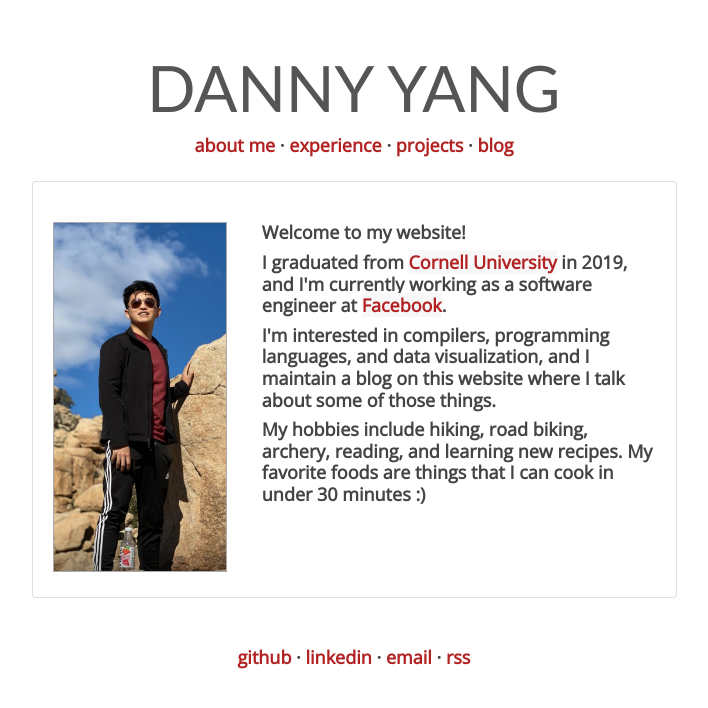
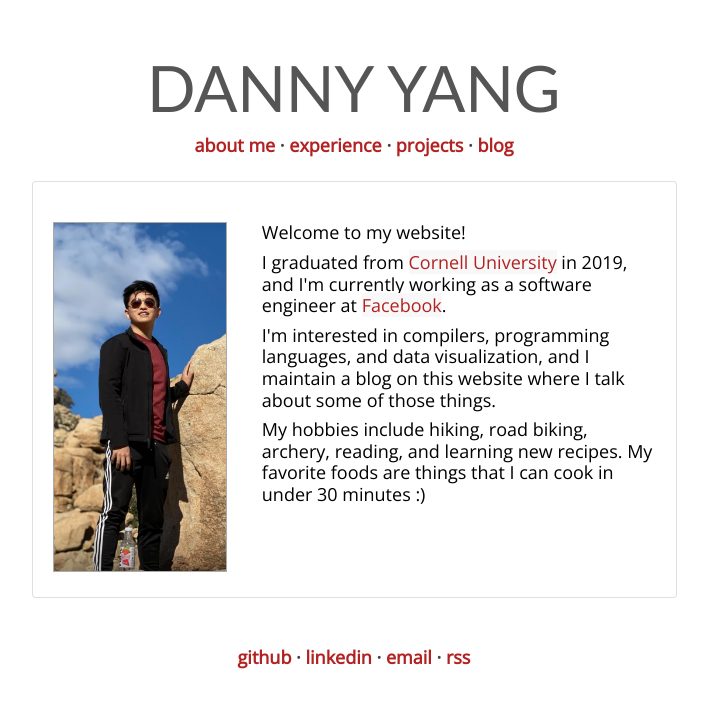
Before and after one commit to yangdanny97/yangdanny97.github.io, a Jekyll site: the page built from index.html, in a window 1280 px wide. Shown: the top 708 px of the page, without its empty margins (286-994 px from the left). Built offline with Jekyll 4.4.1, drawn with Linux system fonts in a browser that asks for light colours.

Commit message:
update style

```diff
--- a/css/style.css
+++ b/css/style.css
@@ -21,6 +21,10 @@
 
 .text-left {
     text-align: left;
+}
+
+h5 {
+    font-size: 18px;
 }
 
 h4 {
--- a/index.html
+++ b/index.html
@@ -8,14 +8,14 @@ description: Landing Page
         <div class="row">
             <div class="col-sm-4"><img id='profile' src='./images/photo2.png' /></div>
             <div class="col-sm-8">
-                <h4>Welcome to my website! </h4>
-                <h4>I graduated from <span class="highlight">Cornell University</span> in 2019,
-                    and I'm currently working as a software engineer at <span class="highlight">Facebook</span>. </h4>
-                <h4>I'm interested in compilers, programming languages, and data visualization, and I
+                <h5>Welcome to my website! </h5>
+                <h5>I graduated from <span class="highlight">Cornell University</span> in 2019,
+                    and I'm currently working as a software engineer at <span class="highlight">Facebook</span>. </h5>
+                <h5>I'm interested in compilers, programming languages, and data visualization, and I
                     maintain a blog on this website where I talk about some of those things.
-                </h4>
-                <h4>My hobbies include hiking, road biking, archery, reading, and learning new recipes. My favorite
-                    foods are things that I can cook in under 30 minutes :)</h4>
+                </h5>
+                <h5>My hobbies include hiking, road biking, archery, reading, and learning new recipes. My favorite
+                    foods are things that I can cook in under 30 minutes :)</h5>
             </div>
         </div>
     </div>
```
